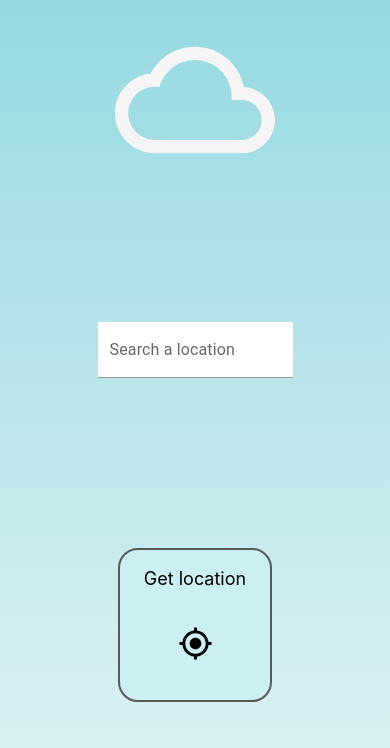
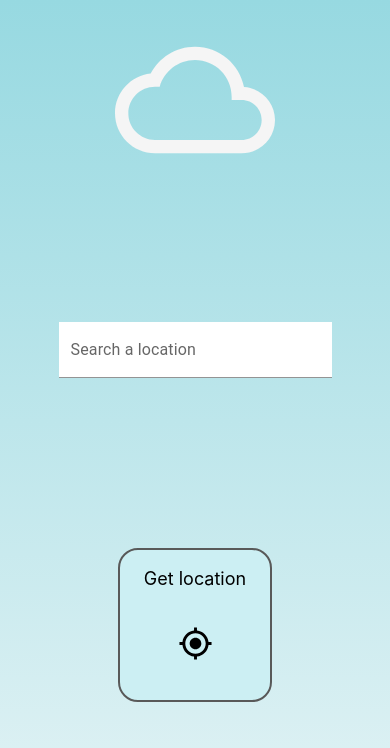
Before and after one commit to milliga/weather-app, a React (Create React App) app: page / in a window 390 px wide. Shown: the top 748 px of the page. Built offline with nearby package versions, Linux system fonts and the light colour scheme.

Commit message:
Replaced media query that was accidentally removed.

```diff
--- a/src/Components/Search/Search.scss
+++ b/src/Components/Search/Search.scss
@@ -71,3 +71,9 @@
     height: auto;
     padding-top: 5%;
 }
+
+@media only screen and (max-width: 560px) {
+    .search-bar {
+        width: 70%;
+    }
+}
```
